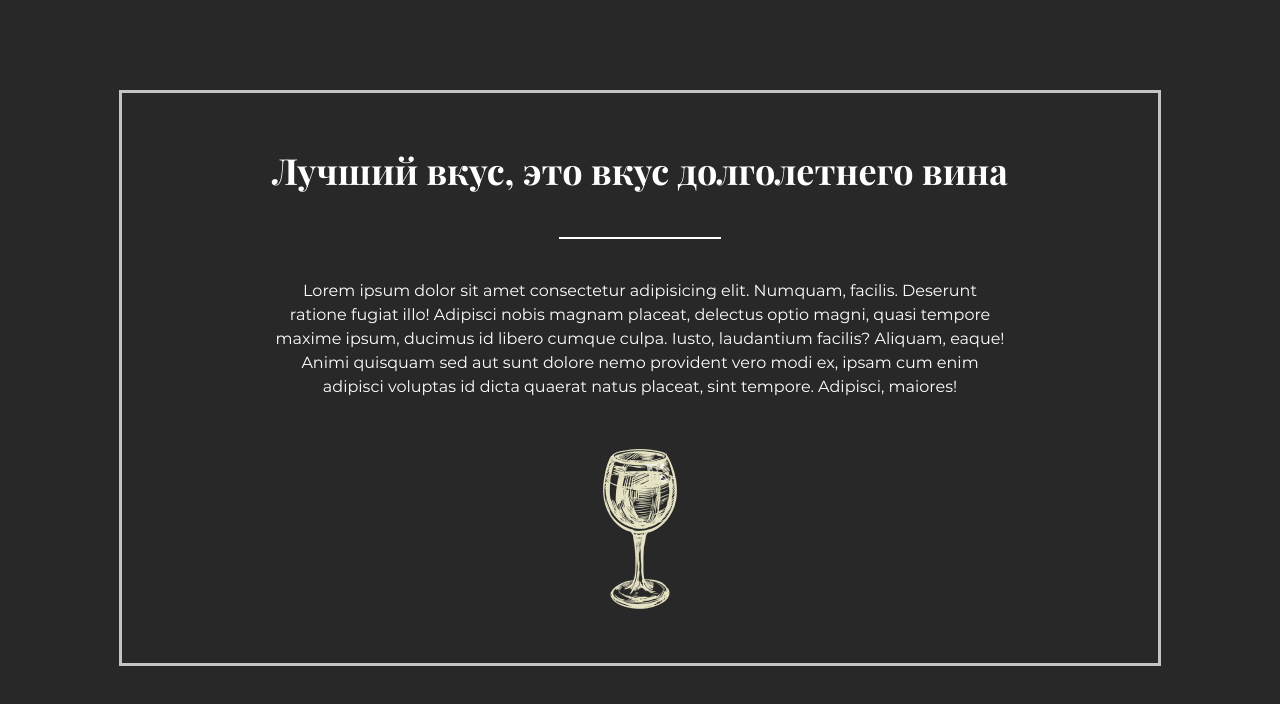
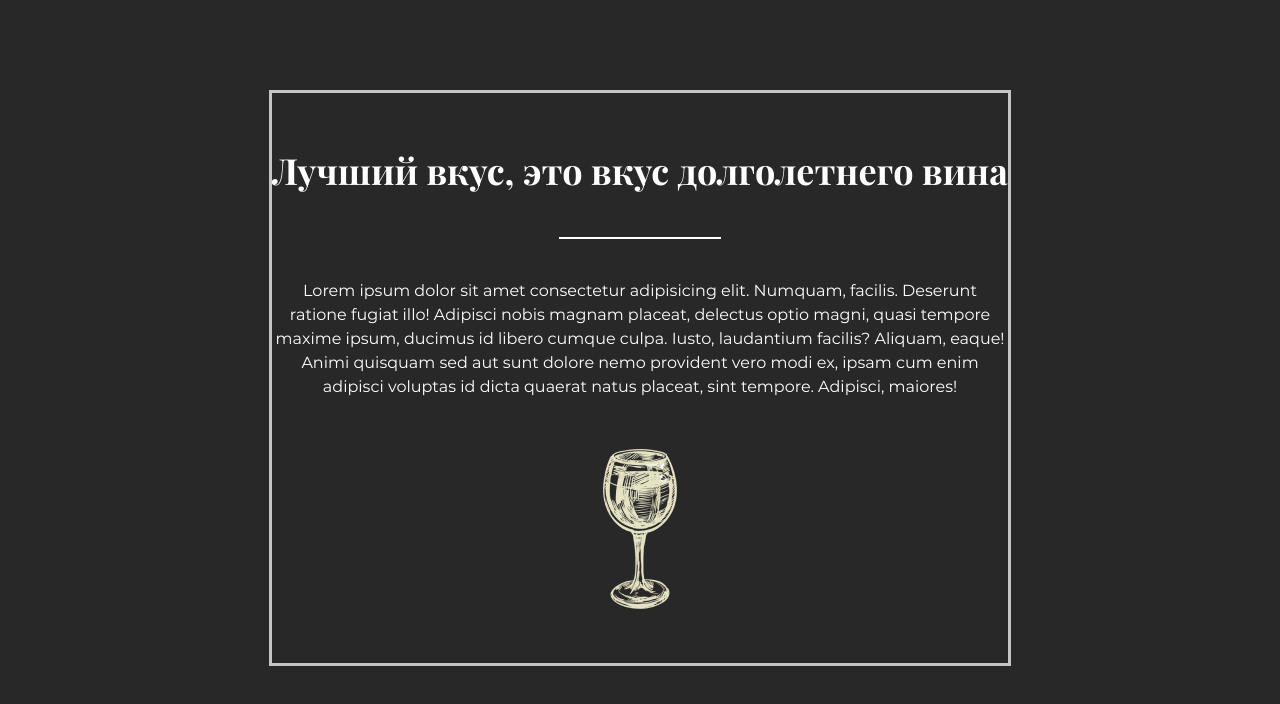
Before and after one commit to Blendero0/Blendero0.github.io, a plain HTML site: page project/index.html in a window 1280 px wide. Shown: the part 822-1526 px from the top of the page. Drawn offline with Linux system fonts and the light colour scheme.

Commit message:
commit proj

```diff
--- a/project/css/style.css
+++ b/project/css/style.css
@@ -121,8 +121,8 @@ body{
     flex-direction: column;
     align-items: center;
     border: 3px solid #C4C4C4;
-    padding-left: 150px;
-    padding-right: 150px;
+    /* padding-left: 150px;
+    padding-right: 150px; */
     padding-top: 50px;
     padding-bottom: 50px;
 }
@@ -134,6 +134,7 @@ body{
     line-height: 150%;
     color: #fff;
     padding-bottom: 40px;
+    text-align: center;
 }
 .citate__block hr{
     min-width: 160px;
```
